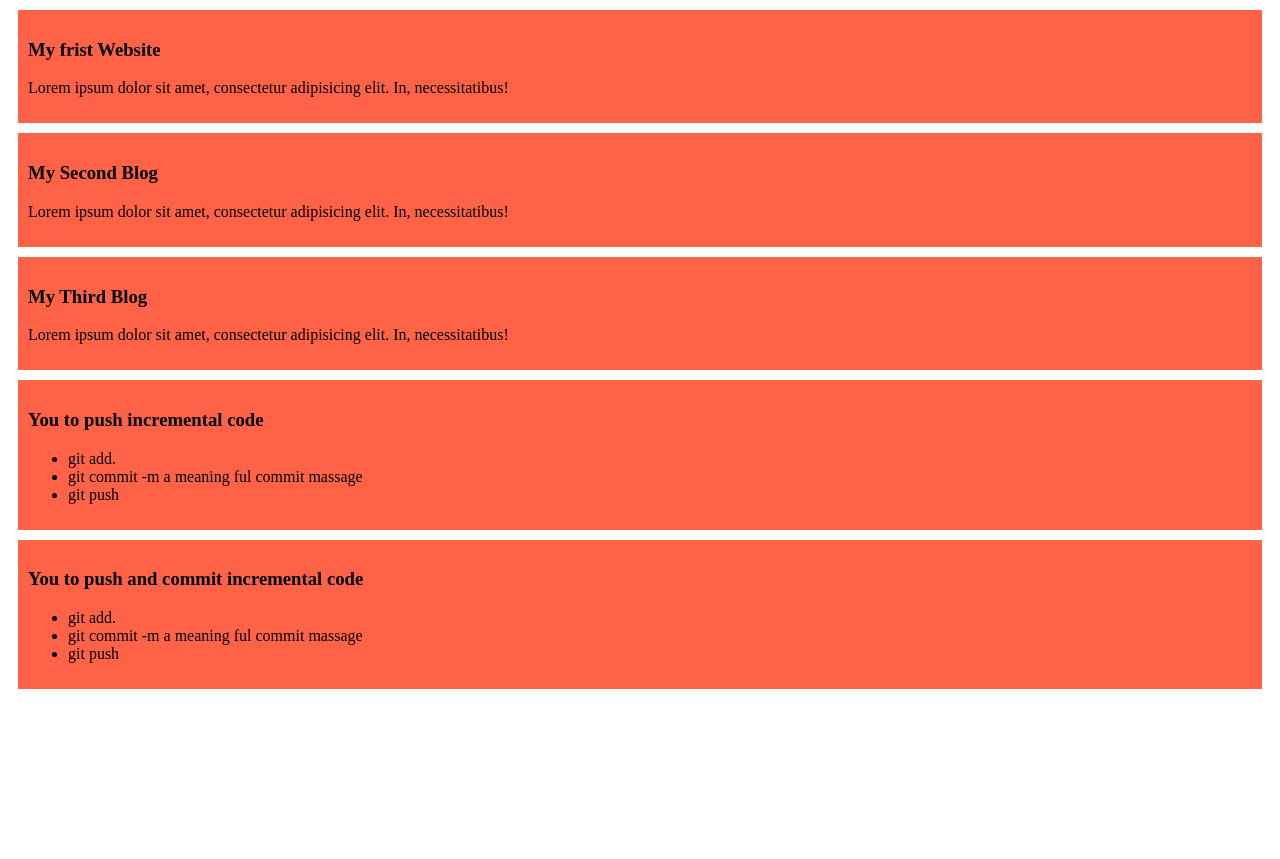
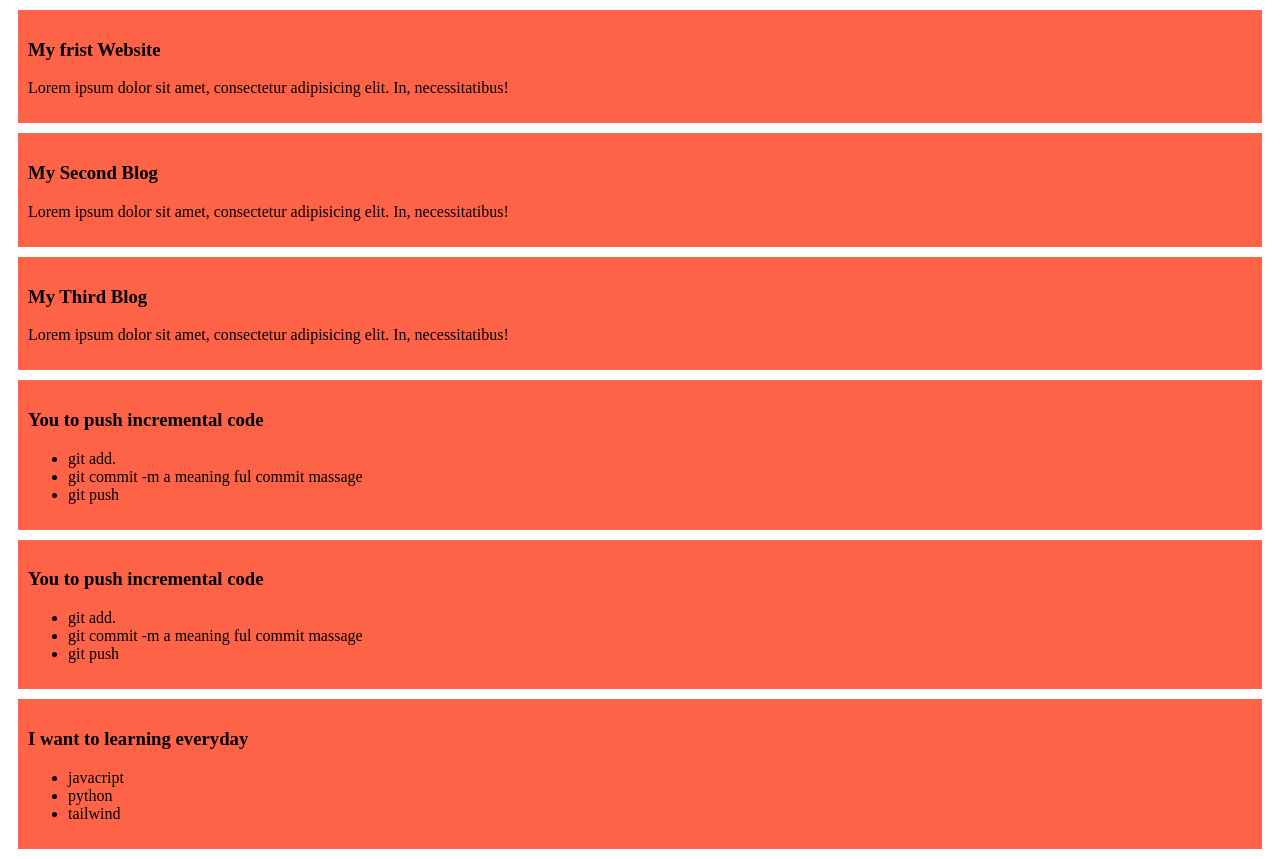
Before and after one commit to Saif-1400/problem-will-naver-last, a plain HTML site: page index.html in a window 1280 px wide. Before the commit the page ends 800 px from the top, so only its background shows below. Drawn offline with Linux system fonts and the light colour scheme.

Commit message:
added my new bloge

```diff
--- a/index.html
+++ b/index.html
@@ -36,7 +36,7 @@
         </ul>
     </div>
     <div>
-        <h3>You to push and commit incremental code</h3>
+        <h3>You to push incremental code</h3>
         <ul>
             <li>git add.</li>
             <li>git commit -m a meaning ful commit massage</li>
@@ -44,5 +44,14 @@
 
         </ul>
     </div>
+    <div>
+        <h3>I want to learning everyday</h3>
+        <ul>
+            <li>javacript</li>
+            <li>python</li>
+            <li>tailwind</li>
+
+        </ul>
+    </div>
 </body>
 </html>
```
